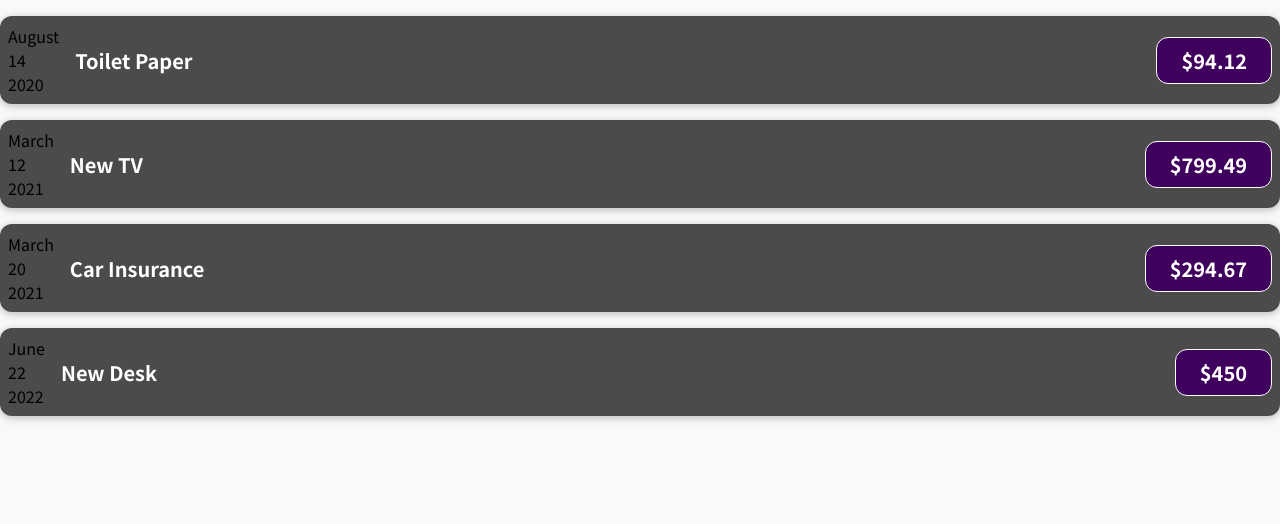
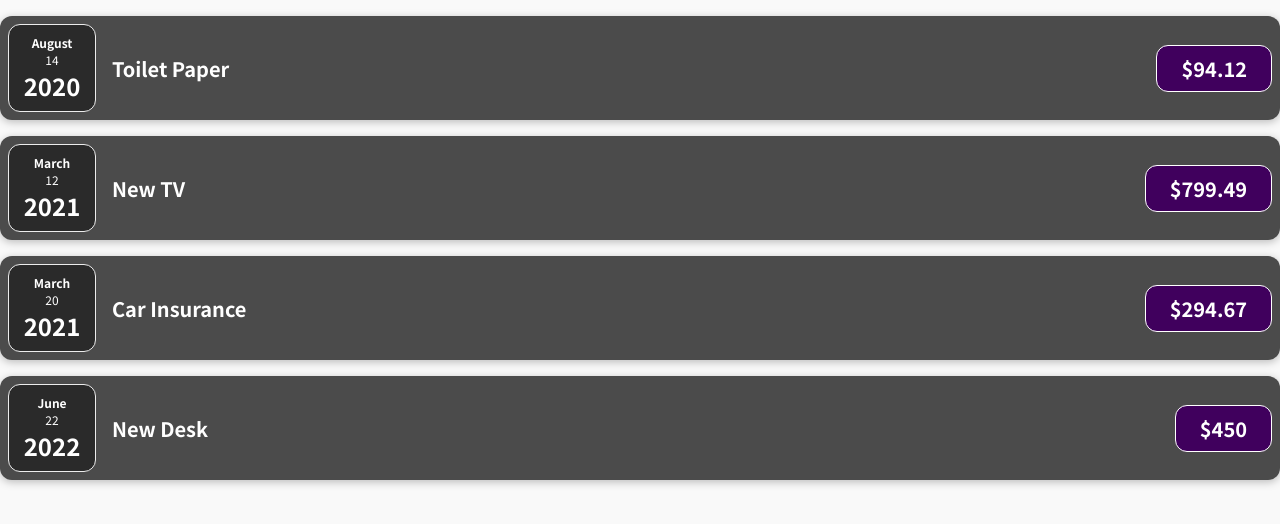
Before and after one commit to Graycemuthui/Expense-tracker, a React (Create React App) app: page / in a window 1280 px wide. Shown: the top 524 px of the page. Built offline with nearby package versions, Linux system fonts and the light colour scheme.

Commit message:
Create the date and item components

```diff
--- /dev/null
+++ b/src/components/ExpenseDate.css
@@ -0,0 +1,26 @@
+.expense-date {
+  display: flex;
+  flex-direction: column;
+  width: 5.5rem;
+  height: 5.5rem;
+  border: 1px solid #ececec;
+  background-color: #2a2a2a;
+  color: white;
+  border-radius: 12px;
+  align-items: center;
+  justify-content: center;
+}
+
+.expense-date__month {
+  font-size: 0.75rem;
+  font-weight: bold;
+}
+
+.expense-date__year {
+  font-size: 0.75rem;
+}
+
+.expense-date__day {
+  font-size: 1.5rem;
+  font-weight: bold;
+}
--- a/src/components/ExpenseDate.js
+++ b/src/components/ExpenseDate.js
@@ -1,3 +1,5 @@
+import './ExpenseDate.css';
+
 /* eslint-disable  react/destructuring-assignment */
 /* eslint-disable react/prop-types */
 function ExpenseDate(props) {
@@ -6,10 +8,10 @@
   const year = props.date.getFullYear();
 
   return (
-    <div>
-      <div>{month}</div>
-      <div>{day}</div>
-      <div>{year}</div>
+    <div className="expense-date">
+      <div className="expense-date__month">{month}</div>
+      <div className="expense-date__year">{day}</div>
+      <div className="expense-date__day">{year}</div>
     </div>
   );
 }
--- a/src/components/ExpenseItem.css
+++ b/src/components/ExpenseItem.css
@@ -11,16 +11,15 @@
 
 .expense-item__description {
   display: flex;
+  flex-flow: column-reverse;
   flex-direction: column;
   gap: 1rem;
   align-items: flex-end;
-  flex-flow: column-reverse;
   justify-content: flex-start;
   flex: 1;
 }
 
 .expense-item h2 {
-  color: #3a3a3a;
   font-size: 1rem;
   flex: 1;
   margin: 0 1rem;
```
